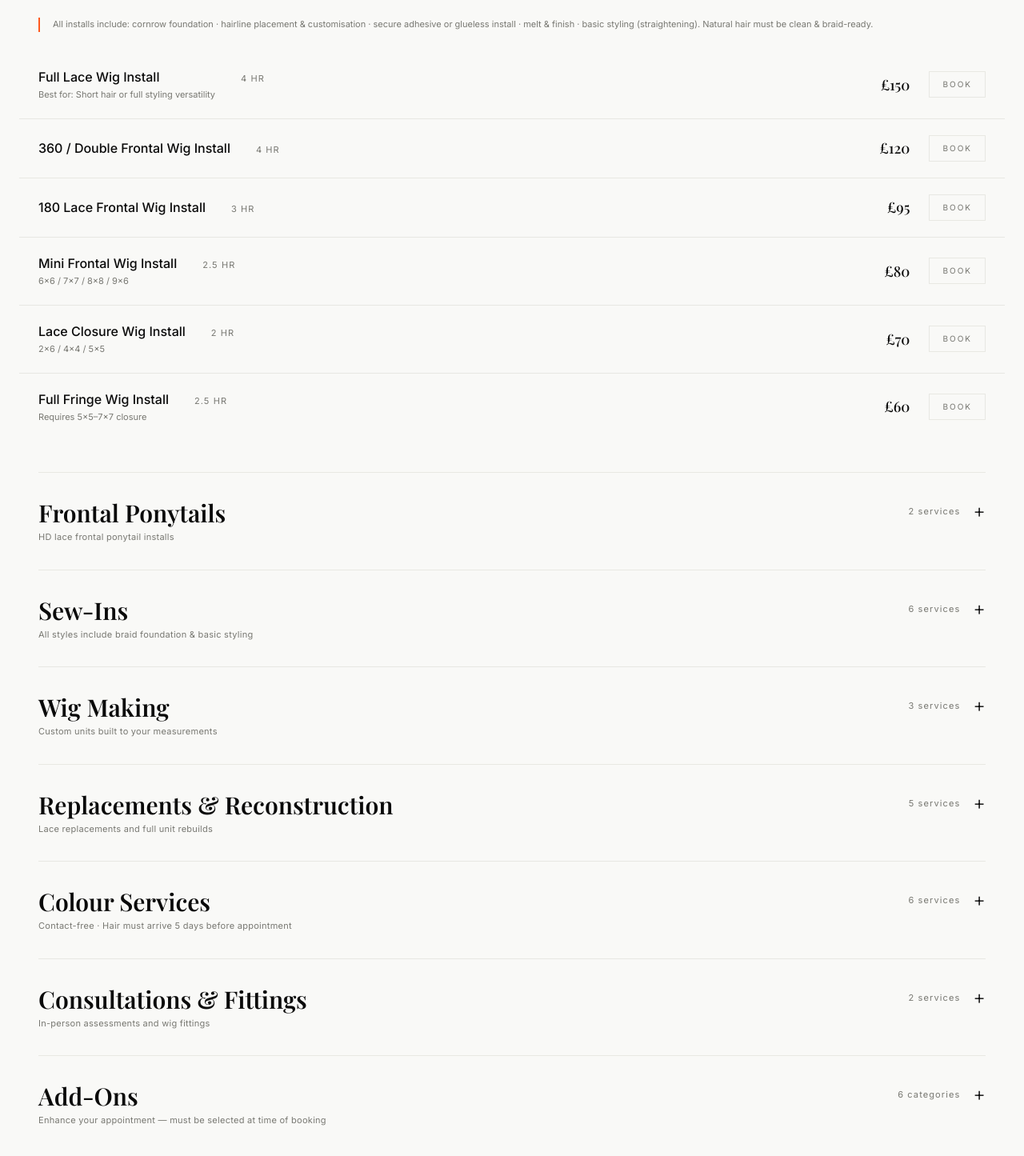
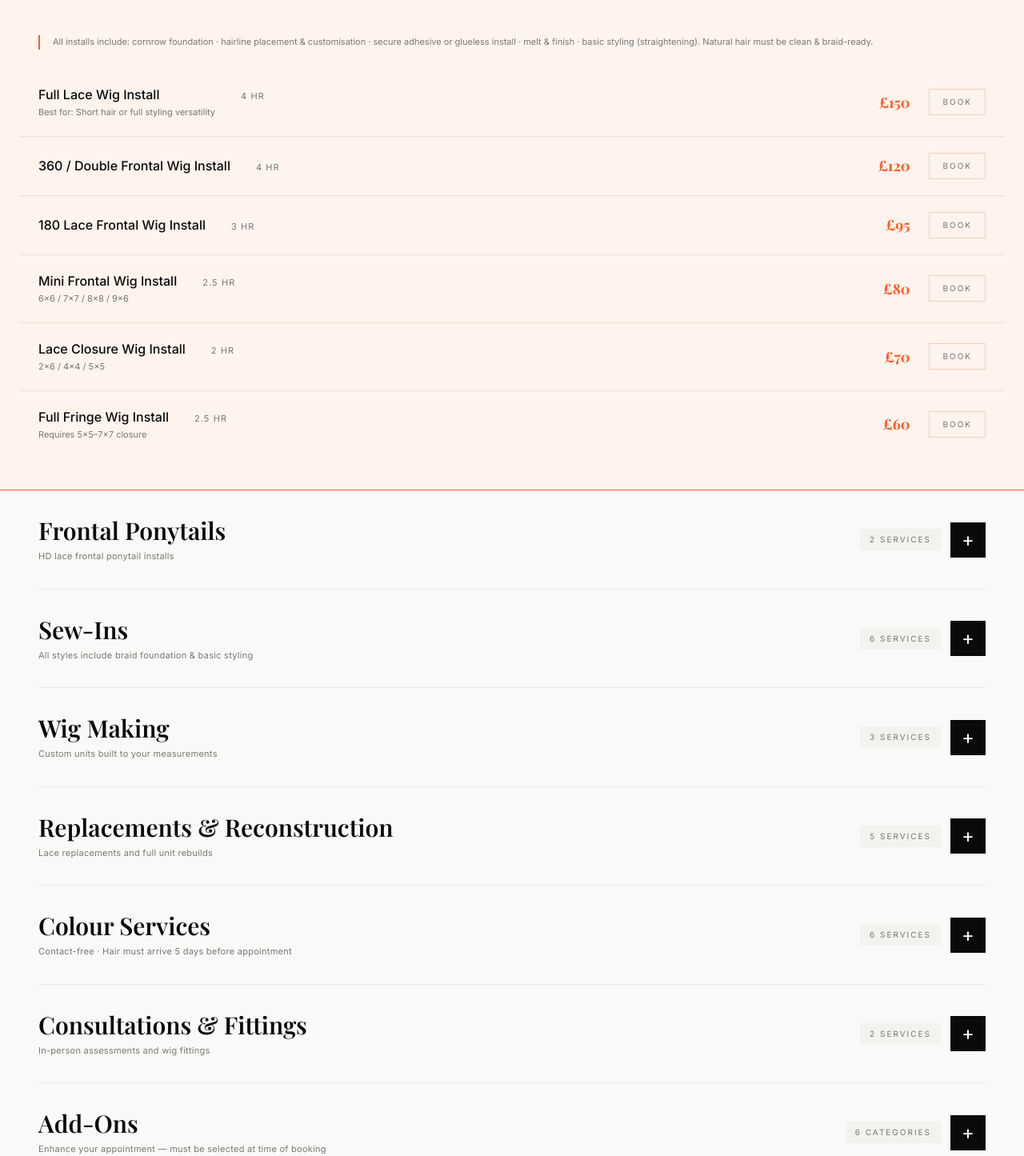
Before and after one commit to numofran6/foreverpeng, a Next.js app: page / in a window 1280 px wide. Shown: the part 2186-3631 px from the top of the page at 80% size. Built offline with nearby package versions, Linux system fonts and the light colour scheme.

Commit message:
style: improve active toggle layout

```diff
--- a/src/app/components/ServicesSection.tsx
+++ b/src/app/components/ServicesSection.tsx
@@ -299,42 +299,60 @@ export default function ServicesSection() {
         </div>
 
         {/* Category accordion */}
-        <div className="divide-y divide-[#e8e8e3] border-t border-[#e8e8e3]">
+        <div className="border-t border-[#e8e8e3]">
           {categories.map((cat) => {
             const isOpen = openCategory === cat.name;
             return (
-              <div key={cat.name}>
+              <div
+                key={cat.name}
+                className={`transition-colors duration-300 ${
+                  isOpen
+                    ? "bg-[#fff3ee] -mx-6 md:-mx-12 px-6 md:px-12 border-y border-[#ff5a1f] -mt-px"
+                    : "border-b border-[#e8e8e3]"
+                }`}
+              >
                 <button
                   onClick={() =>
                     setOpenCategory(isOpen ? null : cat.name)
                   }
-                  className="w-full flex items-start justify-between py-6 md:py-8 group text-left"
+                  className={`w-full flex items-center justify-between group text-left transition-all duration-200 ${
+                    isOpen ? "py-8 md:py-10" : "py-6 md:py-8 hover:bg-[#f7f7f5]"
+                  }`}
                   aria-expanded={isOpen}
                 >
-                  <div className="flex flex-col gap-1">
-                    <h3 className="font-display text-2xl md:text-3xl font-semibold text-[#0a0a0a] group-hover:text-[#ff5a1f] transition-colors duration-200">
+                  <div className="flex flex-col gap-1.5">
+                    <h3 className={`font-display text-2xl md:text-3xl font-semibold transition-colors duration-200 ${
+                      isOpen ? "text-[#ff5a1f]" : "text-[#0a0a0a] group-hover:text-[#ff5a1f]"
+                    }`}>
                       {cat.name}
                     </h3>
                     <span className="text-[11px] tracking-wide text-[#787872]">
                       {cat.description}
                     </span>
                   </div>
-                  <div className="flex items-center gap-4 shrink-0 ml-4 pt-1">
-                    <span className="hidden md:block text-[11px] tracking-widest text-[#787872]">
+                  <div className="flex items-center gap-3 shrink-0 ml-4">
+                    <span className={`hidden md:block text-[10px] tracking-[0.2em] uppercase px-3 py-1.5 transition-all duration-200 ${
+                      isOpen
+                        ? "bg-[#ff5a1f] text-white"
+                        : "bg-[#f2f2ef] text-[#787872]"
+                    }`}>
                       {cat.services.length} services
                     </span>
-                    <span
-                      className={`text-[#0a0a0a] text-2xl font-light leading-none transition-transform duration-300 ${
+                    {/* Toggle — always solid filled */}
+                    <div className={`w-11 h-11 flex items-center justify-center shrink-0 transition-all duration-300 ${
+                      isOpen ? "bg-[#ff5a1f]" : "bg-[#0a0a0a] group-hover:bg-[#ff5a1f]"
+                    }`}>
+                      <span className={`text-2xl leading-none text-white transition-transform duration-300 ${
                         isOpen ? "rotate-45" : ""
-                      }`}
-                    >
-                      +
-                    </span>
+                      }`}>
+                        +
+                      </span>
+                    </div>
                   </div>
                 </button>
 
                 {isOpen && (
-                  <div className="pb-10">
+                  <div className="pb-10 pt-1">
                     {/* Category-level note */}
                     {cat.categoryNote && (
                       <div className="mb-6 pl-4 border-l-2 border-[#ff5a1f]">
@@ -344,11 +362,11 @@ export default function ServicesSection() {
                       </div>
                     )}
 
-                    <div className="divide-y divide-[#e8e8e3]">
+                    <div className="divide-y divide-[#f5dece]">
                       {cat.services.map((service) => (
                         <div
                           key={service.name}
-                          className="flex items-start md:items-center justify-between py-4 md:py-5 hover:bg-[#f2f2ef] -mx-6 px-6 transition-colors duration-150 group/item"
+                          className="flex items-start md:items-center justify-between py-4 md:py-5 hover:bg-[#feeee4] -mx-6 px-6 transition-colors duration-150 group/item"
                         >
                           <div className="flex flex-col gap-0.5 md:flex-row md:items-baseline md:gap-8">
                             <div>
@@ -366,12 +384,12 @@ export default function ServicesSection() {
                             </p>
                           </div>
                           <div className="flex items-center gap-4 md:gap-6 shrink-0 ml-4">
-                            <p className="font-display text-base md:text-lg font-medium text-[#0a0a0a] shrink-0">
+                            <p className="font-display text-base md:text-lg font-bold text-[#ff5a1f] shrink-0">
                               {service.price}
                             </p>
                             <a
                               href="#booking"
-                              className="hidden md:flex text-[10px] tracking-[0.2em] uppercase text-[#787872] border border-[#e8e8e3] px-4 py-2 group-hover/item:border-[#0a0a0a] group-hover/item:text-[#0a0a0a] transition-all duration-200 items-center"
+                              className="hidden md:flex text-[10px] tracking-[0.2em] uppercase text-[#787872] border border-[#f0d0b8] px-4 py-2 group-hover/item:border-[#ff5a1f] group-hover/item:text-[#ff5a1f] transition-all duration-200 items-center"
                             >
                               Book
                             </a>
@@ -386,31 +404,47 @@ export default function ServicesSection() {
           })}
 
           {/* Add-Ons */}
-          <div>
+          <div
+            className={`transition-colors duration-300 ${
+              addOnsOpen
+                ? "bg-[#fff3ee] -mx-6 md:-mx-12 px-6 md:px-12 border-y border-[#ff5a1f] -mt-px"
+                : "border-b border-[#e8e8e3]"
+            }`}
+          >
             <button
               onClick={() => setAddOnsOpen(!addOnsOpen)}
-              className="w-full flex items-start justify-between py-6 md:py-8 group text-left"
+              className={`w-full flex items-center justify-between group text-left transition-all duration-200 ${
+                addOnsOpen ? "py-8 md:py-10" : "py-6 md:py-8 hover:bg-[#f7f7f5]"
+              }`}
               aria-expanded={addOnsOpen}
             >
-              <div className="flex flex-col gap-1">
-                <h3 className="font-display text-2xl md:text-3xl font-semibold text-[#0a0a0a] group-hover:text-[#ff5a1f] transition-colors duration-200">
+              <div className="flex flex-col gap-1.5">
+                <h3 className={`font-display text-2xl md:text-3xl font-semibold transition-colors duration-200 ${
+                  addOnsOpen ? "text-[#ff5a1f]" : "text-[#0a0a0a] group-hover:text-[#ff5a1f]"
+                }`}>
                   Add-Ons
                 </h3>
                 <span className="text-[11px] tracking-wide text-[#787872]">
                   Enhance your appointment — must be selected at time of booking
                 </span>
               </div>
-              <div className="flex items-center gap-4 shrink-0 ml-4 pt-1">
-                <span className="hidden md:block text-[11px] tracking-widest text-[#787872]">
+              <div className="flex items-center gap-3 shrink-0 ml-4">
+                <span className={`hidden md:block text-[10px] tracking-[0.2em] uppercase px-3 py-1.5 transition-all duration-200 ${
+                  addOnsOpen
+                    ? "bg-[#ff5a1f] text-white"
+                    : "bg-[#f2f2ef] text-[#787872]"
+                }`}>
                   6 categories
                 </span>
-                <span
-                  className={`text-[#0a0a0a] text-2xl font-light leading-none transition-transform duration-300 ${
+                <div className={`w-11 h-11 flex items-center justify-center shrink-0 transition-all duration-300 ${
+                  addOnsOpen ? "bg-[#ff5a1f]" : "bg-[#0a0a0a] group-hover:bg-[#ff5a1f]"
+                }`}>
+                  <span className={`text-2xl leading-none text-white transition-transform duration-300 ${
                     addOnsOpen ? "rotate-45" : ""
-                  }`}
-                >
-                  +
-                </span>
+                  }`}>
+                    +
+                  </span>
+                </div>
               </div>
             </button>
 
@@ -421,11 +455,11 @@ export default function ServicesSection() {
                     <p className="text-[10px] tracking-[0.3em] uppercase text-[#ff5a1f] mb-4">
                       {group.groupName}
                     </p>
-                    <div className="divide-y divide-[#e8e8e3]">
+                    <div className="divide-y divide-[#f5dece]">
                       {group.items.map((item) => (
                         <div
                           key={item.name}
-                          className="flex items-start md:items-center justify-between py-3 md:py-4 hover:bg-[#f2f2ef] -mx-6 px-6 transition-colors duration-150"
+                          className="flex items-start md:items-center justify-between py-3 md:py-4 hover:bg-[#feeee4] -mx-6 px-6 transition-colors duration-150"
                         >
                           <div>
                             <p className="text-[#0a0a0a] text-sm">
```
